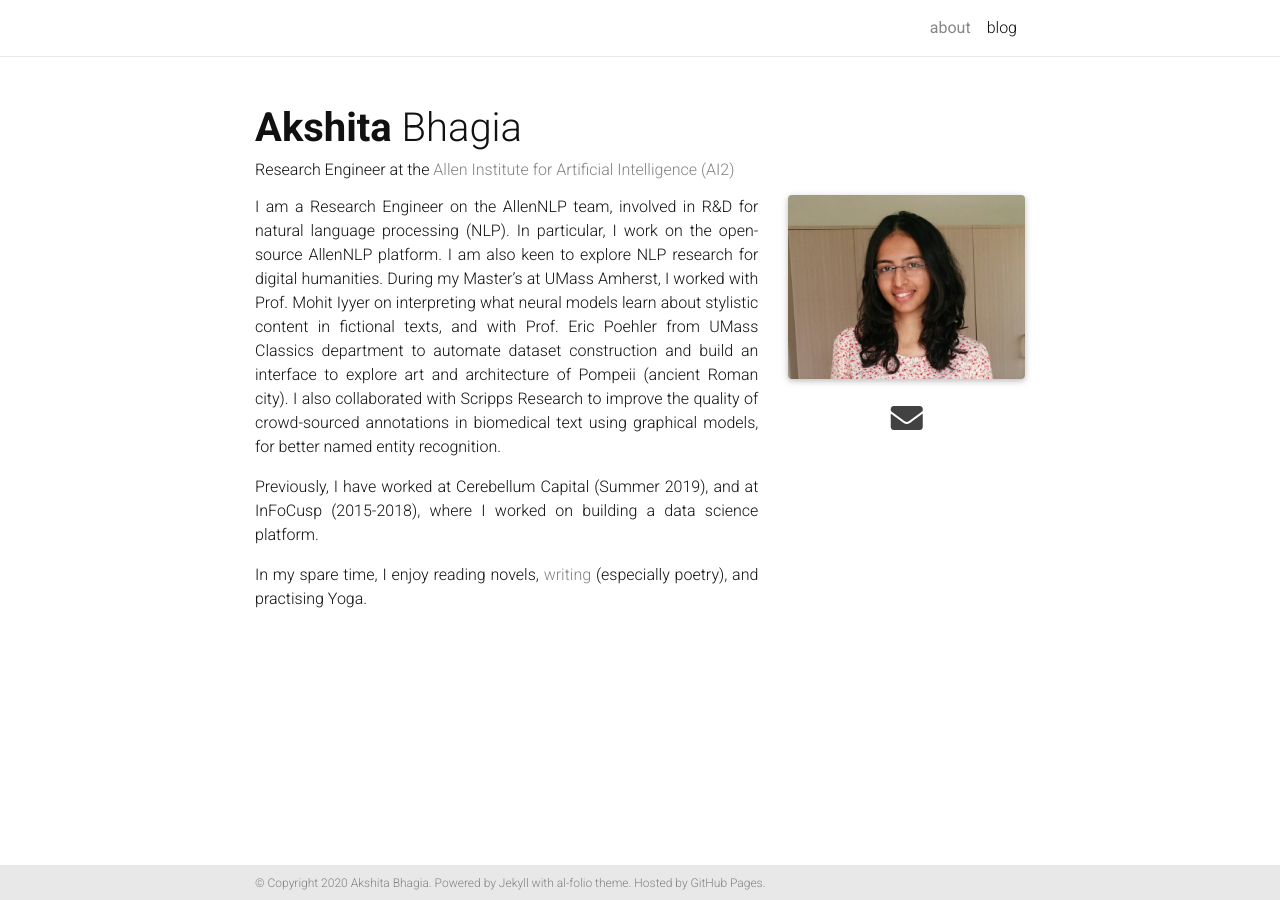
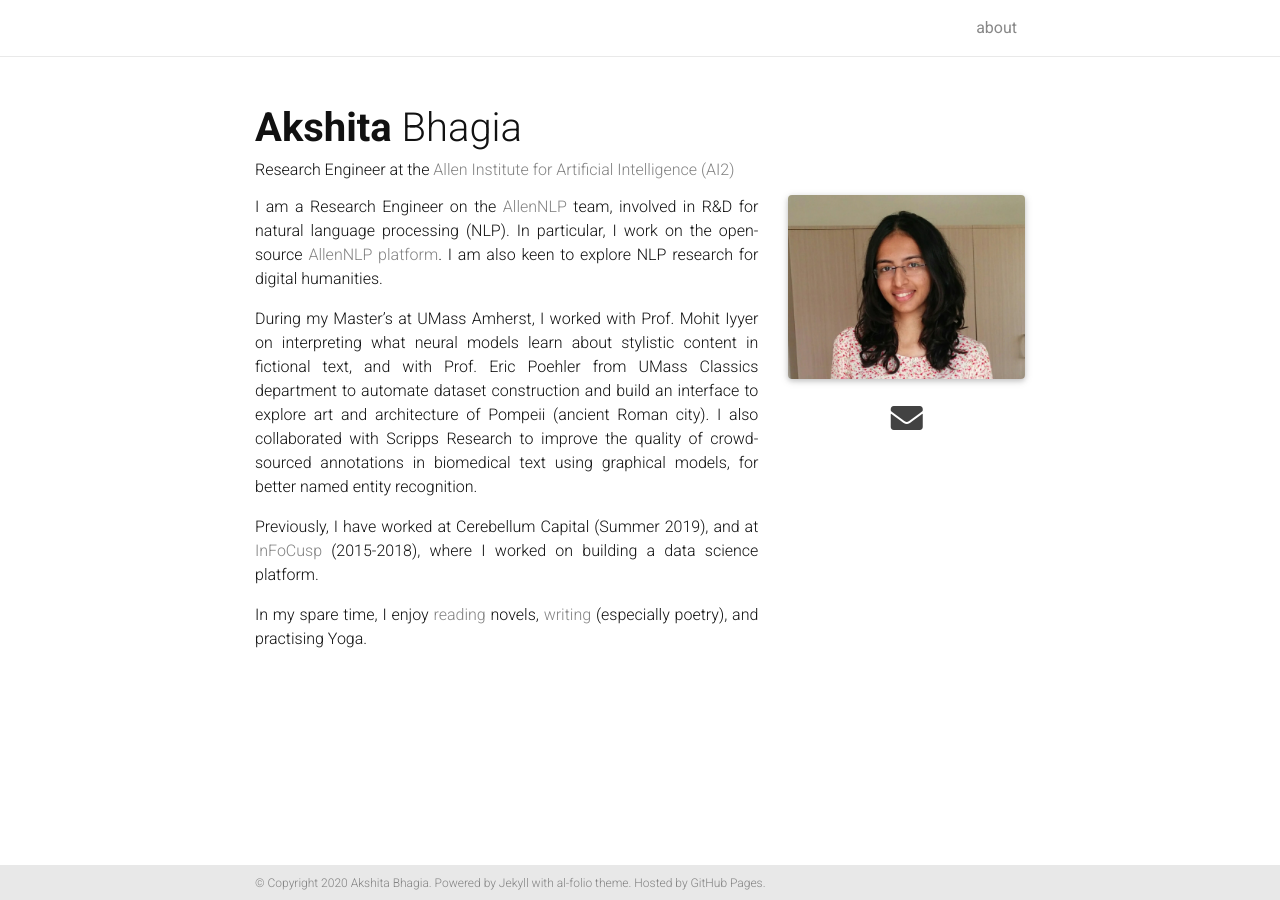
Before and after one commit to AkshitaB/old-akshitab.github.io, a Jekyll site: the page built from _pages/about.md, in a window 1280 px wide. Built offline with Jekyll 4.4.1, drawn with Linux system fonts in a browser that asks for light colours; nearby versions of some CDN libraries; a style sheet for code colours, icons or effects is not loaded.

Commit message:
hiding blog

```diff
--- a/_config.yml
+++ b/_config.yml
@@ -46,6 +46,7 @@
 research_gate_profile: # your profile on ResearchGate
 blogger_url: # your blogger URL
 wordpress_url: https://the-writers-nest.com # your wordpress URL
+goodreads_url: https://www.goodreads.com/user/show/20774648-akshita-bhagia # your goodreads profile
 
 contact_note: >
   You can even add a little note about which of these is the best way to reach you.
@@ -56,7 +57,7 @@
 # Blog
 # -----------------------------------------------------------------------------
 
-blog_name: akshita-bhagia # al-folio  # your blog must have a name for it to show up in the nav bar
+blog_name: # akshita-bhagia # al-folio  # your blog must have a name for it to show up in the nav bar
 blog_description: tech musings # a simple whitespace theme for academics
 permalink: /blog/:year/:title/
 
--- a/_pages/about.md
+++ b/_pages/about.md
@@ -15,10 +15,17 @@
 news: false
 social: false
 resume: example_pdf
+
+organizations:
+  allennlp: https://allennlp.org
+  allennlp_platform: https://github.com/allenai/allennlp
+  infocusp: https://infocusp.in
 ---
 
-I am a Research Engineer on the AllenNLP team, involved in R&D for natural language processing (NLP). In particular, I work on the open-source AllenNLP platform. I am also keen to explore NLP research for digital humanities. During my Master's at UMass Amherst, I worked with Prof. Mohit Iyyer on interpreting what neural models learn about stylistic content in fictional texts, and with Prof. Eric Poehler from UMass Classics department to automate dataset construction and build an interface to explore art and architecture of Pompeii (ancient Roman city). I also collaborated with Scripps Research to improve the quality of crowd-sourced annotations in biomedical text using graphical models, for better named entity recognition.
+I am a Research Engineer on the [AllenNLP]({{page.organizations.allennlp}}) team, involved in R&D for natural language processing (NLP). In particular, I work on the open-source [AllenNLP platform]({{page.organizations.allennlp_platform}}). I am also keen to explore NLP research for digital humanities.
 
-Previously, I have worked at Cerebellum Capital (Summer 2019), and at InFoCusp (2015-2018), where I worked on building a data science platform.
+During my Master's at UMass Amherst, I worked with Prof. Mohit Iyyer on interpreting what neural models learn about stylistic content in fictional text, and with Prof. Eric Poehler from UMass Classics department to automate dataset construction and build an interface to explore art and architecture of Pompeii (ancient Roman city). I also collaborated with Scripps Research to improve the quality of crowd-sourced annotations in biomedical text using graphical models, for better named entity recognition.
 
-In my spare time, I enjoy reading novels, [writing]({{ site.wordpress_url }}) (especially poetry), and practising Yoga.
+Previously, I have worked at Cerebellum Capital (Summer 2019), and at [InFoCusp]({{page.organizations.infocusp}}) (2015-2018), where I worked on building a data science platform.
+
+In my spare time, I enjoy [reading]({{site.goodreads_url}}) novels, [writing]({{ site.wordpress_url }}) (especially poetry), and practising Yoga.
```
Also changed, not shown: _posts/_templates/2015-03-15-formatting-and-links.md (renamed from _posts/2015-03-15-formatting-and-links.md), _posts/_templates/2015-05-15-images.md (renamed from _posts/2015-05-15-images.md), _posts/_templates/2015-07-15-code.md (renamed from _posts/2015-07-15-code.md), _posts/_templates/2015-10-20-comments.md (renamed from _posts/2015-10-20-comments.md), _posts/_templates/2015-10-20-math.md (renamed from _posts/2015-10-20-math.md), _posts/_templates/2018-12-22-distill.md (renamed from _posts/2018-12-22-distill.md), 1 other file.
